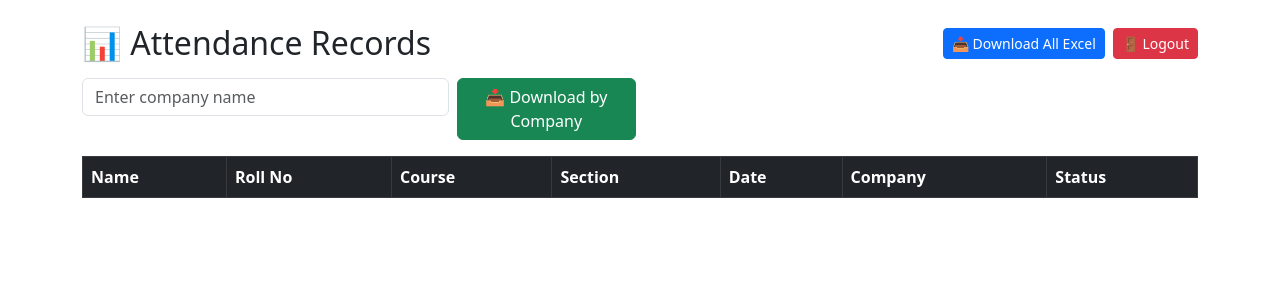
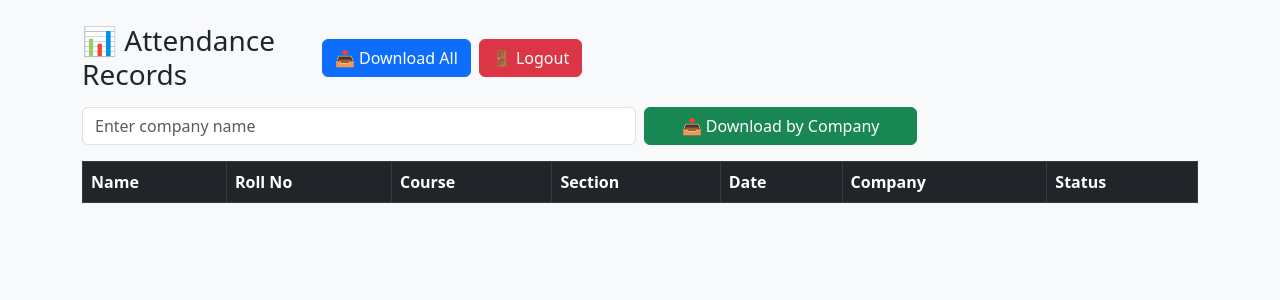
Before and after one commit to abhijha30/placement-attendance, a Flask app: page /records in a window 1280 px wide. Shown: the top 300 px of the page. Run offline with Flask 3, Linux system fonts and the light colour scheme; the visitor is signed in with stand-in values (Sample User, id 1); data that the repository does not hold is empty.

Commit message:
Update records.html

```diff
--- a/templates/records.html
+++ b/templates/records.html
@@ -6,30 +6,32 @@
   <title>Admin - Attendance Records</title>
   <link href="https://cdn.jsdelivr.net/npm/bootstrap@5.3.0/dist/css/bootstrap.min.css" rel="stylesheet">
 </head>
-<body class="container mt-4">
+<body class="bg-light">
 
-  <!-- Header + Buttons -->
+  <div class="container py-4">
+
+    <!-- Header -->
     <div class="d-flex flex-column flex-md-row justify-content-between align-items-start align-items-md-center mb-3">
-    <h2 class="mb-3 mb-md-0">📊 Attendance Records</h2>
-    <div class="d-flex flex-column flex-sm-row gap-2">
-      <a href="/download" class="btn btn-primary btn-sm">📥 Download All Excel</a>
-      <a href="/logout" class="btn btn-danger btn-sm">🚪 Logout</a>
+      <h3 class="mb-3 mb-md-0">📊 Attendance Records</h3>
+      <div class="d-flex flex-column flex-sm-row gap-2 w-100 w-md-auto">
+        <a href="/download" class="btn btn-primary">📥 Download All</a>
+        <a href="/logout" class="btn btn-danger">🚪 Logout</a>
       </div>
     </div>
 
-  <!-- Download by Company Form -->
+    <!-- Download by Company -->
     <form method="POST" action="/download_company" class="row g-2 mb-3">
-    <div class="col-12 col-md-4">
+      <div class="col-12 col-md-6">
         <input type="text" name="company" placeholder="Enter company name" class="form-control" required>
       </div>
-    <div class="col-12 col-md-2">
+      <div class="col-12 col-md-3">
         <button type="submit" class="btn btn-success w-100">📥 Download by Company</button>
       </div>
     </form>
 
-  <!-- Records Table -->
+    <!-- Table -->
     <div class="table-responsive">
-    <table class="table table-bordered table-striped table-hover">
+      <table class="table table-bordered table-hover align-middle">
         <thead class="table-dark">
           <tr>
             <th>Name</th>
@@ -50,12 +52,20 @@
             <td>{{ row["section"] }}</td>
             <td>{{ row["date"] }}</td>
             <td>{{ row["company"] }}</td>
-          <td>{{ row["status"] }}</td>
+            <td>
+              {% if row["status"] == "Present" %}
+                <span class="badge bg-success">Present</span>
+              {% else %}
+                <span class="badge bg-danger">Absent</span>
+              {% endif %}
+            </td>
           </tr>
           {% endfor %}
         </tbody>
       </table>
     </div>
 
+  </div>
+
 </body>
 </html>
```
Lines whose indentation alone changed are shown as unchanged.
